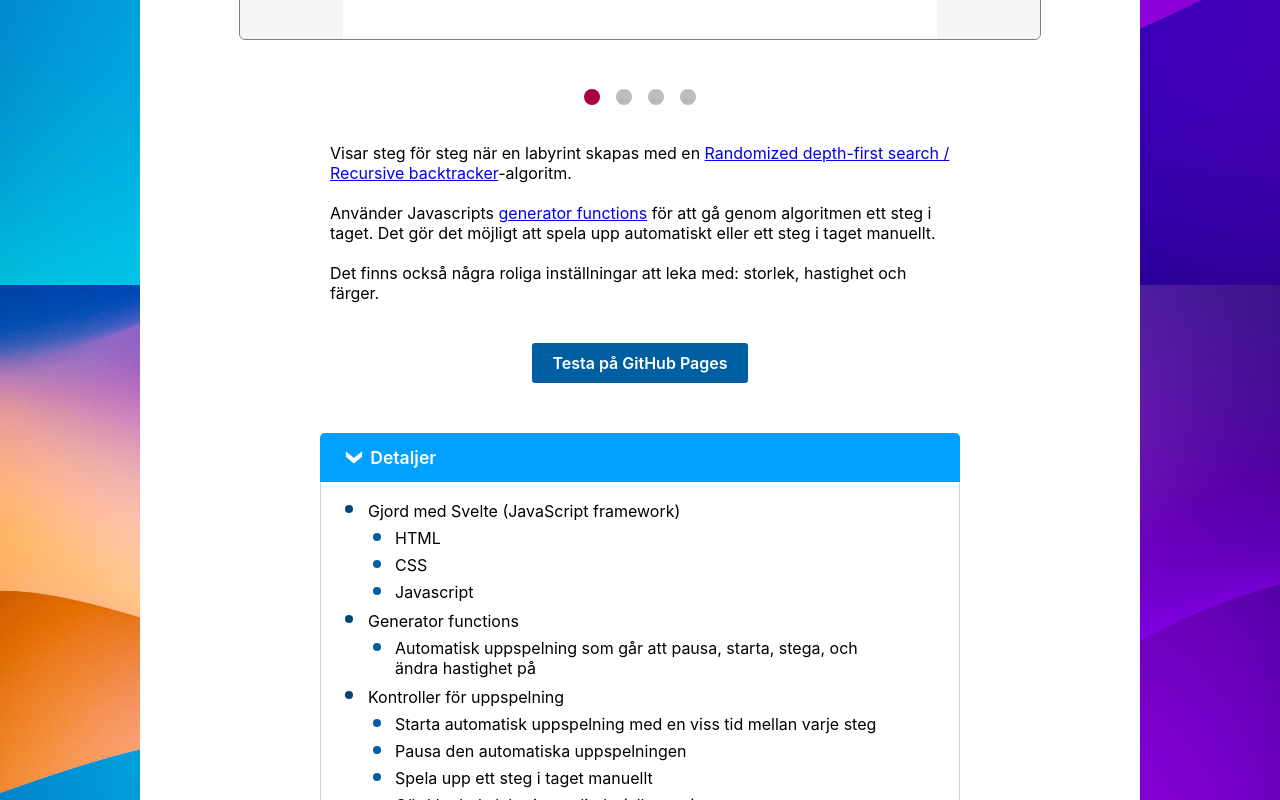
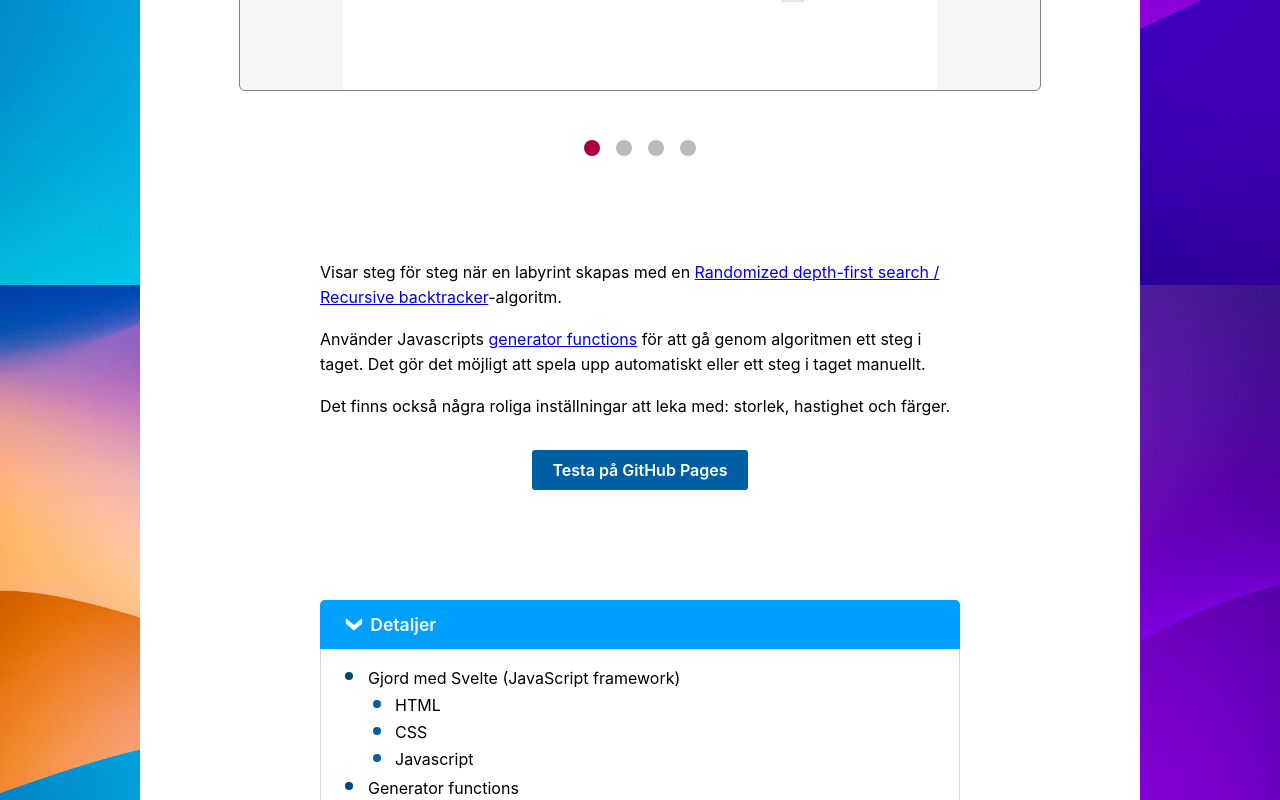
Before and after one commit to Alexander-Holm/alexander-holm.github.io, a React (Create React App) app: page / in a window 1280 px wide. Shown: the part 1660-2460 px from the top of the page. Built offline with nearby package versions, Linux system fonts and the light colour scheme.

Commit message:
project-description layout

```diff
--- a/src/App.css
+++ b/src/App.css
@@ -27,6 +27,9 @@ body{
     background-attachment: fixed;
     background-size: cover;
     overflow: auto;
+}
+p{
+    line-height: 1.6;
 }
 h1{
     color: var(--blue1);
--- a/src/components/Project.css
+++ b/src/components/Project.css
@@ -10,10 +10,5 @@
     flex-wrap: wrap;
 }
 .project-container .description{
-        align-items: flex-start;
-        white-space: pre-line;
-        margin-top: 20px;
+    margin: 80px 0;
 }
-        .project-container .description p{
-            margin: 10px;
-        }
--- a/src/components/Project.js
+++ b/src/components/Project.js
@@ -21,9 +21,11 @@ export default function Project({
 
             <Carousel images={images}/>
 
-            <div className="content-section description" >
-                {description}
-                <Expander title="Detaljer" style={{marginTop:"20px"}} isExpanded={true}> {details} </Expander>
+            <div className="content-section">
+                <div className='description'>
+                    {description}
+                </div>
+                <Expander title="Detaljer" isExpanded={true}> {details} </Expander>
             </div>
 
         </div>
--- a/src/components/TryItButton.css
+++ b/src/components/TryItButton.css
@@ -1,12 +1,16 @@
 .try-it-button{
+    display: block;
+    width: fit-content;
+    text-align: center;
+    margin: 30px auto;
     text-decoration: none;
     font-size: 1rem;
     font-weight: 600;
     background-color: var(--blue3);
     color: white;
     padding: 10px 20px;
-    margin: 30px auto;
     border-radius: 3px;
+
 }
 .try-it-button:hover{
     filter: brightness(1.2);
```
Lines whose indentation alone changed are shown as unchanged.
